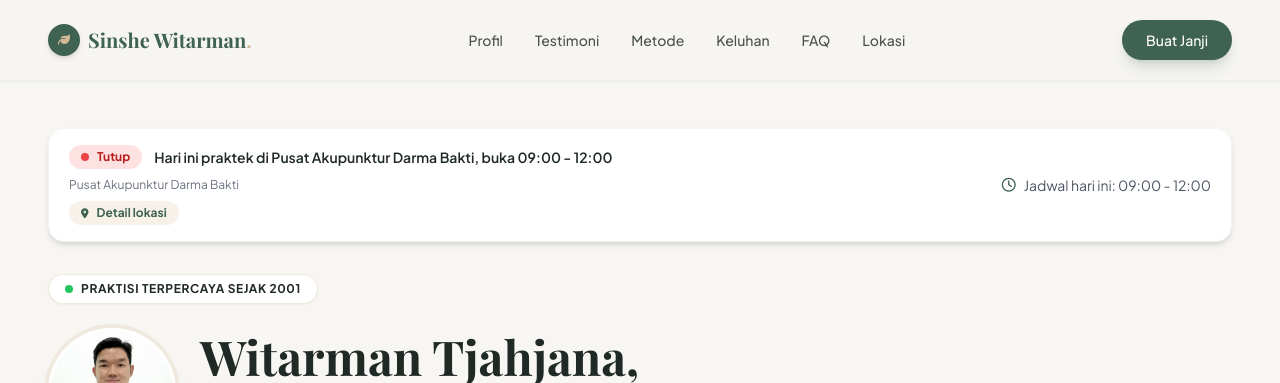
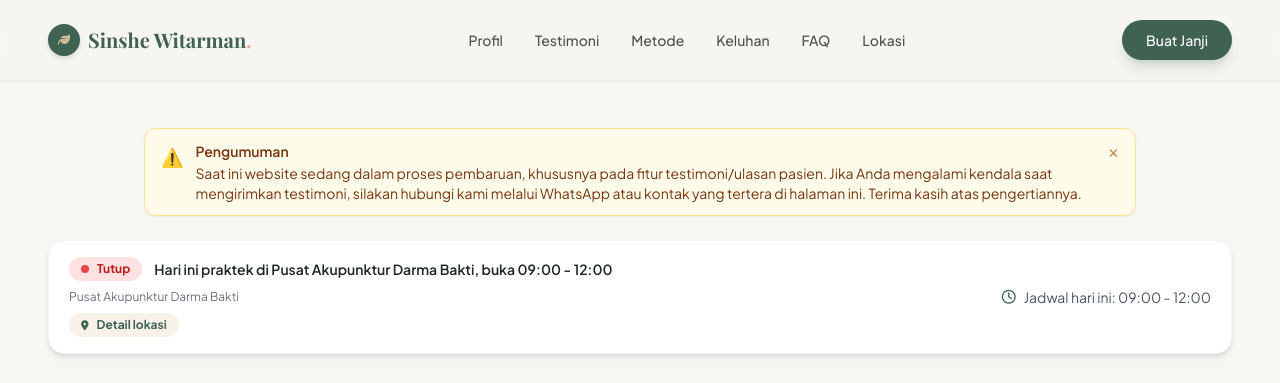
Before and after one commit to Violet077/witarman-akupunktur, a plain HTML site: page index.html in a window 1280 px wide. Shown: the top 383 px of the page. Drawn offline with nearby package versions, Linux system fonts and the light colour scheme.

Commit message:
index.html

```diff
--- a/index.html
+++ b/index.html
@@ -197,6 +197,32 @@
 
     <!-- HERO SECTION (Profil) -->
     <header class="relative pt-24 pb-16 lg:pt-32 lg:pb-24 overflow-hidden">
+
+    <!-- PENGUMUMAN SEMENTARA -->
+    <div id="maintenance-banner"
+         class="mb-6 mx-auto max-w-5xl px-4">
+        <div class="rounded-xl bg-amber-50 border border-amber-200 text-amber-900 text-xs md:text-sm px-4 py-3 shadow-sm flex items-start gap-3">
+            <div class="mt-0.5 text-base md:text-lg">⚠️</div>
+            <div class="flex-1">
+                <p class="font-semibold mb-0.5">Pengumuman</p>
+                <p>
+                    Saat ini website sedang dalam proses pembaruan, khususnya pada fitur
+                    testimoni/ulasan pasien. Jika Anda mengalami kendala saat mengirimkan testimoni,
+                    silakan hubungi kami melalui WhatsApp atau kontak yang tertera di halaman ini.
+                    Terima kasih atas pengertiannya.
+                </p>
+            </div>
+            <button type="button"
+                    class="ml-2 text-amber-700/70 hover:text-amber-900 text-lg leading-none"
+                    aria-label="Tutup pengumuman"
+                    onclick="document.getElementById('maintenance-banner').classList.add('hidden')">
+                &times;
+            </button>
+        </div>
+    </div>
+    <!-- END PENGUMUMAN -->
+
+    <!-- sisa konten HERO kamu lanjut di sini -->
         <div class="container mx-auto px-6 md:px-12 mb-8">
             <div class="bg-white border border-gray-100 rounded-2xl shadow-md px-5 py-4 flex flex-col gap-3 md:flex-row md:items-center md:justify-between">
                 <div class="flex flex-col gap-2">
```
